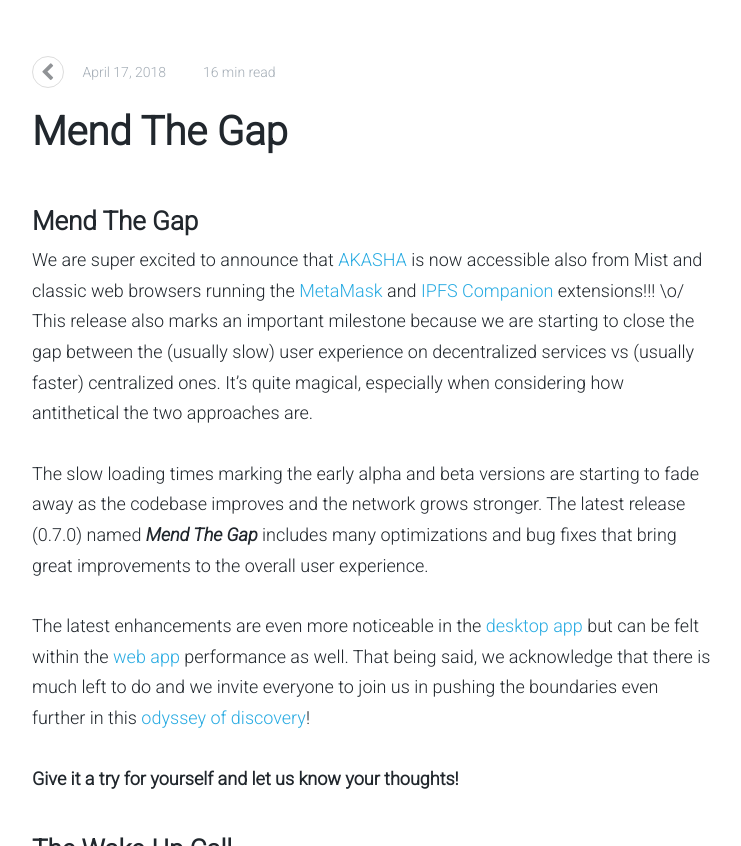
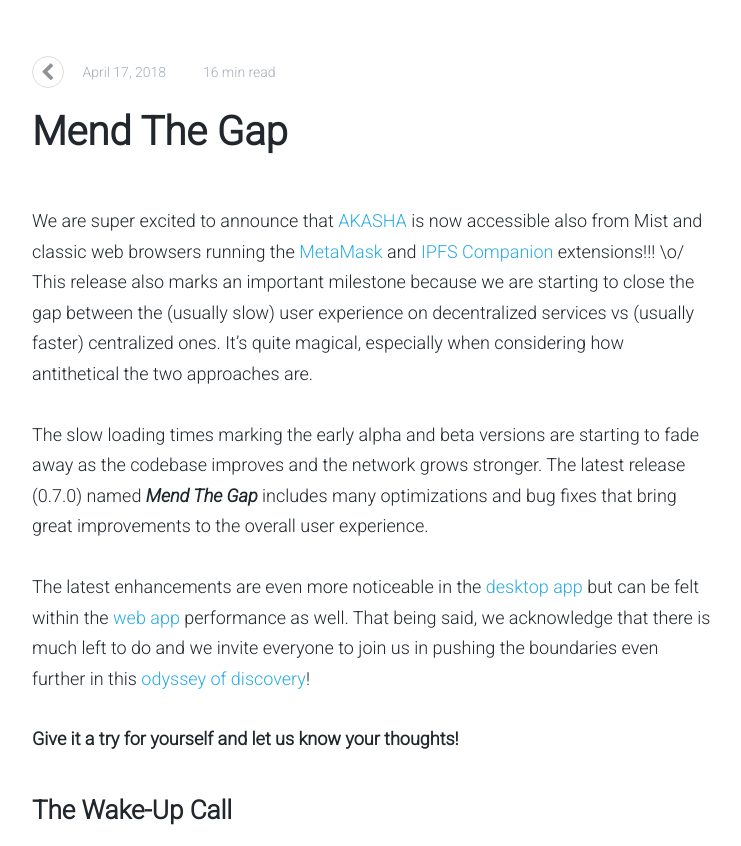
Before and after one commit to AKASHAorg/blog.akasha.world, a Jekyll site: the page built from _posts/2018-04-10-akasha-web-mend-the-gap.md, in a window 1280 px wide and 900 px high, scrolled down 490 px, cut to the strip 54-900 px from the top of the window. Shown: the whole strip, without its empty margins (268-1009 px from the left). Built offline with Jekyll 4.4.1, drawn with Linux system fonts in a browser that asks for light colours; comment, search, counter and statistics services are not loaded.

Commit message:
Update 2018-04-10-akasha-web-mend-the-gap.md

```diff
--- a/_posts/2018-04-10-akasha-web-mend-the-gap.md
+++ b/_posts/2018-04-10-akasha-web-mend-the-gap.md
@@ -7,8 +7,6 @@ comments: true
 tags: AKASHA, web, beta, ethereum, ipfs, decentralized social network, blockchain social media network, dapp
 draft: true
 ---
-
-### Mend The Gap
 
 We are super excited to announce that [AKASHA](https://beta.akasha.world) is now accessible also from Mist and classic web browsers running the [MetaMask](https://metamask.io/){:target="_blank"} and [IPFS Companion](https://github.com/ipfs-shipyard/ipfs-companion#install){:target="_blank"} extensions!!! \o/ This release also marks an important milestone because we are starting to close the gap between the (usually slow) user experience on decentralized services vs (usually faster) centralized ones. It’s quite magical, especially when considering how antithetical the two approaches are.
 
```
